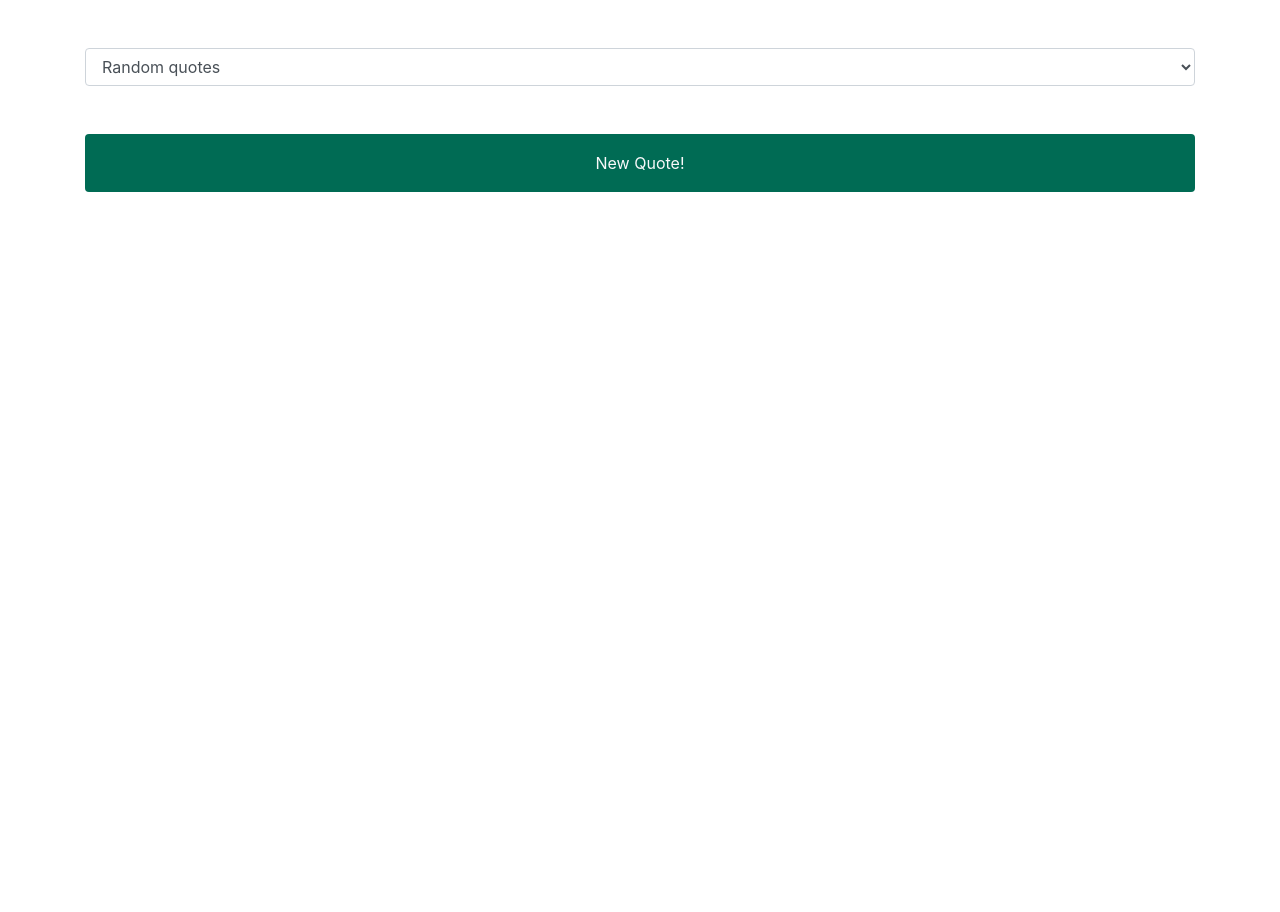
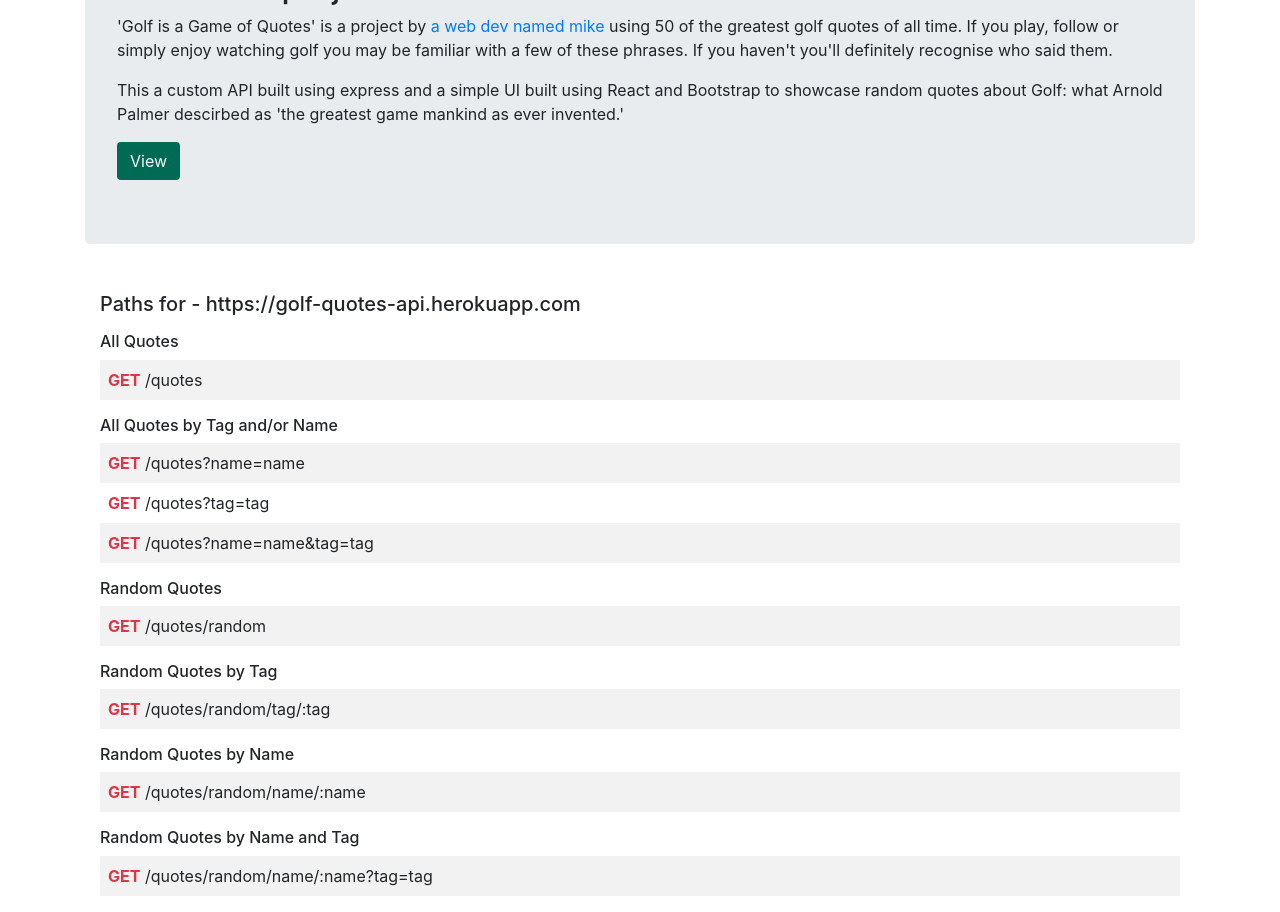
Before and after one commit to TTBoiMike/golf-quotes-api, a React (Create React App) app: page /#/about in a window 1280 px wide. Shown: the part 200-1112 px from the top of the page. Before the commit the page ends 800 px from the top, so only its background shows below. Built offline with nearby package versions, Linux system fonts and the light colour scheme; no server answers.

Commit message:
add routes to about page

```diff
--- a/package.json
+++ b/package.json
@@ -11,6 +11,7 @@
     "react": "^17.0.1",
     "react-bootstrap": "^1.4.3",
     "react-dom": "^17.0.1",
+    "react-router-dom": "^5.2.0",
     "react-scripts": "4.0.1",
     "web-vitals": "^0.2.4"
   },
--- a/src/apiClient.js
+++ b/src/apiClient.js
@@ -8,11 +8,11 @@ export class ApiClient {
         }
     }
 
-    getQuote(tag, limit) {
+    getQuote(tag) {
         if(tag === "random") {
            return this.getRequest(`https://golf-quotes-api.herokuapp.com/quotes/random`)
         } else {
-            return this.getRequest(`https://golf-quotes-api.herokuapp.com/quotes/random/tag/${tag}?limit=${limit}`)
+            return this.getRequest(`https://golf-quotes-api.herokuapp.com/quotes/random/tag/${tag}`)
         }
     }
 
--- a/src/components/App.js
+++ b/src/components/App.js
@@ -1,4 +1,10 @@
 import React from 'react'
+import {
+  HashRouter as Router,
+  Switch,
+  Route,
+  Link
+} from 'react-router-dom'
 import {Navbar} from 'react-bootstrap'
 import {Container} from 'react-bootstrap'
 import 'bootstrap/dist/css/bootstrap.min.css'
@@ -6,6 +12,7 @@ import 'bootstrap/dist/css/bootstrap.min.css'
 import Quotes from './quotes'
 import Filters from './filter'
 import {ApiClient} from '../apiClient'
+import About from './about'
 
 class App extends React.Component {
   constructor() {
@@ -20,11 +27,10 @@ class App extends React.Component {
     return this.generateQuote("random")
   }
 
-  generateQuote(tag, limit) {
-    console.log(tag, limit)
-    this.ApiClient.getQuote(tag, limit)
+  generateQuote(tag) {
+    this.ApiClient.getQuote(tag)
       .then(data => data.json().then(json => {
-        let newQuotes = [...json]
+        let newQuotes = [json]
         this.setState({
           quotes: newQuotes
         })
@@ -34,13 +40,25 @@ class App extends React.Component {
   render() {
     return (
       <div className="App">
-        <Navbar className="bg-masters">
+        <Router>
+          <Navbar className="bg-masters d-flex justify-content-between">
+            <Container>
               <Navbar.Brand className="text-light">Golf is Game of Quotes</Navbar.Brand>
+              <Link to="/about"><button className="btn text-light">About</button></Link>
+            </Container>
           </Navbar>
           <Container>
+            <Switch>
+              <Route path="/about">
+                <About />
+              </Route>
+              <Route path="/">
                 <Quotes quotes={this.state.quotes}/>
                 <Filters generateQuote={(tag, limit) => this.generateQuote(tag, limit)}/>
+              </Route>
+            </Switch>
           </Container>
+        </Router>
       </div>
     )
   }
--- /dev/null
+++ b/src/components/about.js
@@ -0,0 +1,111 @@
+import React from 'react'
+import {Jumbotron} from 'react-bootstrap'
+import {Container} from 'react-bootstrap'
+import {Table} from 'react-bootstrap'
+import {Link} from 'react-router-dom'
+
+class About extends React.Component {
+    render() {
+        return (
+            <>
+            <div>
+                <Jumbotron className="my-5">
+                    <h2>About this project</h2>
+                    <p>
+                        'Golf is a Game of Quotes' is a project by <a href="https://www.awebdevnamedmike.co.uk">a web dev named mike</a> using 50 of the greatest golf quotes of all time.
+                        If you play, follow or simply enjoy watching golf you may be familiar with a few of these phrases. If you haven't you'll definitely recognise who said them.
+                    </p>
+                    <p>
+                        This a custom API built using express and a simple UI built using React and Bootstrap to showcase random quotes about Golf: what Arnold Palmer descirbed as 'the greatest game mankind as ever invented.'
+                    </p>
+                    <Link to="/">
+                        <button className="btn bg-masters text-light">View</button>
+                    </Link>
+                </Jumbotron>
+                <Container>
+                    <h5 className="mb-3">Paths for - https://golf-quotes-api.herokuapp.com</h5>
+                    <Table striped>
+                        <thead>
+                            <tr>
+                                <h6>All Quotes</h6>
+                            </tr>
+                        </thead>
+                        <tbody>
+                            <tr>
+                                <p className="m-2"><span className="text-danger font-weight-bold">GET</span> /quotes</p>
+                            </tr>
+                        </tbody>
+                    </Table>
+                                        <Table striped>
+                        <thead>
+                            <tr>
+                                <h6>All Quotes by Tag and/or Name</h6>
+                            </tr>
+                        </thead>
+                        <tbody>
+                            <tr>
+                                <p className="m-2"><span className="text-danger font-weight-bold">GET</span> /quotes?name=name</p>
+                            </tr>
+                             <tr>
+                                <p className="m-2"><span className="text-danger font-weight-bold">GET</span> /quotes?tag=tag</p>
+                            </tr>
+                             <tr>
+                                <p className="m-2"><span className="text-danger font-weight-bold">GET</span> /quotes?name=name&tag=tag</p>
+                            </tr>
+                        </tbody>
+                    </Table>
+                    <Table striped>
+                        <thead>
+                            <tr>
+                                <h6>Random Quotes</h6>
+                            </tr>
+                        </thead>
+                        <tbody>
+                            <tr>
+                                <p className="m-2"><span className="text-danger font-weight-bold">GET</span> /quotes/random</p>
+                            </tr>
+                        </tbody>
+                    </Table>
+                    <Table striped>
+                        <thead>
+                            <tr>
+                                <h6>Random Quotes by Tag</h6>
+                            </tr>
+                        </thead>
+                        <tbody>
+                            <tr>
+                                <p className="m-2"><span className="text-danger font-weight-bold">GET</span> /quotes/random/tag/:tag</p>
+                            </tr>
+                        </tbody>
+                    </Table>
+                    <Table striped>
+                        <thead>
+                            <tr>
+                                <h6>Random Quotes by Name</h6>
+                            </tr>
+                        </thead>
+                        <tbody>
+                            <tr>
+                                <p className="m-2"><span className="text-danger font-weight-bold">GET</span> /quotes/random/name/:name</p>
+                            </tr>
+                        </tbody>
+                    </Table>
+                    <Table striped>
+                        <thead>
+                            <tr>
+                                <h6>Random Quotes by Name and Tag</h6>
+                            </tr>
+                        </thead>
+                        <tbody>
+                            <tr>
+                                <p className="m-2"><span className="text-danger font-weight-bold">GET</span> /quotes/random/name/:name?tag=tag</p>
+                            </tr>
+                        </tbody>
+                    </Table>
+                </Container>
+            </div>
+            </>
+        )
+    }
+}
+export default About
--- a/src/components/filter.js
+++ b/src/components/filter.js
@@ -4,33 +4,18 @@ class Filters extends React.Component {
     constructor() {
         super()
         this.state = {
-            tag: "random",
-            limit: 1
+            tag: "random"
         }
     }
 
     handleSubmit(e) {
         e.preventDefault()
-        this.props.generateQuote(this.state.tag, this.state.limit)
-    }
-
-    setFilters(e) {
-        if(e.currentTarget.tag.value === "random") {
-            this.setState({
-                tag: e.currentTarget.tag.value,
-                limit: 1
-            })
-        } else {
-            this.setState({
-                tag: e.currentTarget.tag.value,
-                limit: parseInt(e.currentTarget.limit.value)
-            })
-        }
+        this.props.generateQuote(this.state.tag)
     }
 
     render() {
         return (
-            <form onChange={(e) => this.setFilters(e)}>
+            <form onChange={(e) => this.setState({tag: e.currentTarget.tag.value})}>
                 <div className="d-flex mb-5">
                     <select className="form-control" name="tag" id="tag">
                         <option value="random">Random quotes</option>
@@ -40,13 +25,8 @@ class Filters extends React.Component {
                         <option value="icon">Iconic quotes</option>
                         <option value="inspirational">Inspirational quotes</option>
                     </select>
-                    <select style={this.state.tag === "random" ? {display: "none"} : {display: "block"}} className="form-control" name="limit" id="limit">
-                        <option value="1">1 quote</option>
-                        <option value="5">5 quotes</option>
-                        <option value="10">10 quotes</option>
-                    </select>
                 </div>
-                <button type="submit" className="btn btn-block bg-masters text-light p-3" onClick={(e) => this.handleSubmit(e)}>New Quote!</button>
+                <button type="submit" className="btn btn-block bg-masters text-light p-3" onClick={(e) => this.handleSubmit(e)}>Random Quote</button>
             </form>
         )
     }
--- a/src/components/quotes.js
+++ b/src/components/quotes.js
@@ -1,23 +1,22 @@
 import React from 'react'
-import {Carousel} from 'react-bootstrap'
 import '../App.css'
 
 class Quotes extends React.Component {
 
     buildQuoteContainer = () => {
         return this.props.quotes.map((quote) => {
-            return <Carousel.Item className="quote-carousel text-light" interval={5000}>
+            return <article className="quote-carousel text-light">
                     <p className="mb-3 quote-text">"{quote.quote}"</p>
-                    <p className="spec-font">{quote.name}</p>
-                   </Carousel.Item>
+                    <p className="spec-font">{quote.name.firstname} {quote.name.surname}</p>
+                   </article>
         })
     }
 
     render() {
         return(
-            <Carousel className="bg-masters quotes-container text-center rounded p-5 my-5">
+            <div className="bg-masters quotes-container text-center rounded p-5 my-5">
                 {this.buildQuoteContainer()}
-            </Carousel>
+            </div>
         )
     }
 }
```
Also changed, not shown: 2 other files (tests, documents, lock files or other folders). Lines whose indentation alone changed are shown as unchanged.
